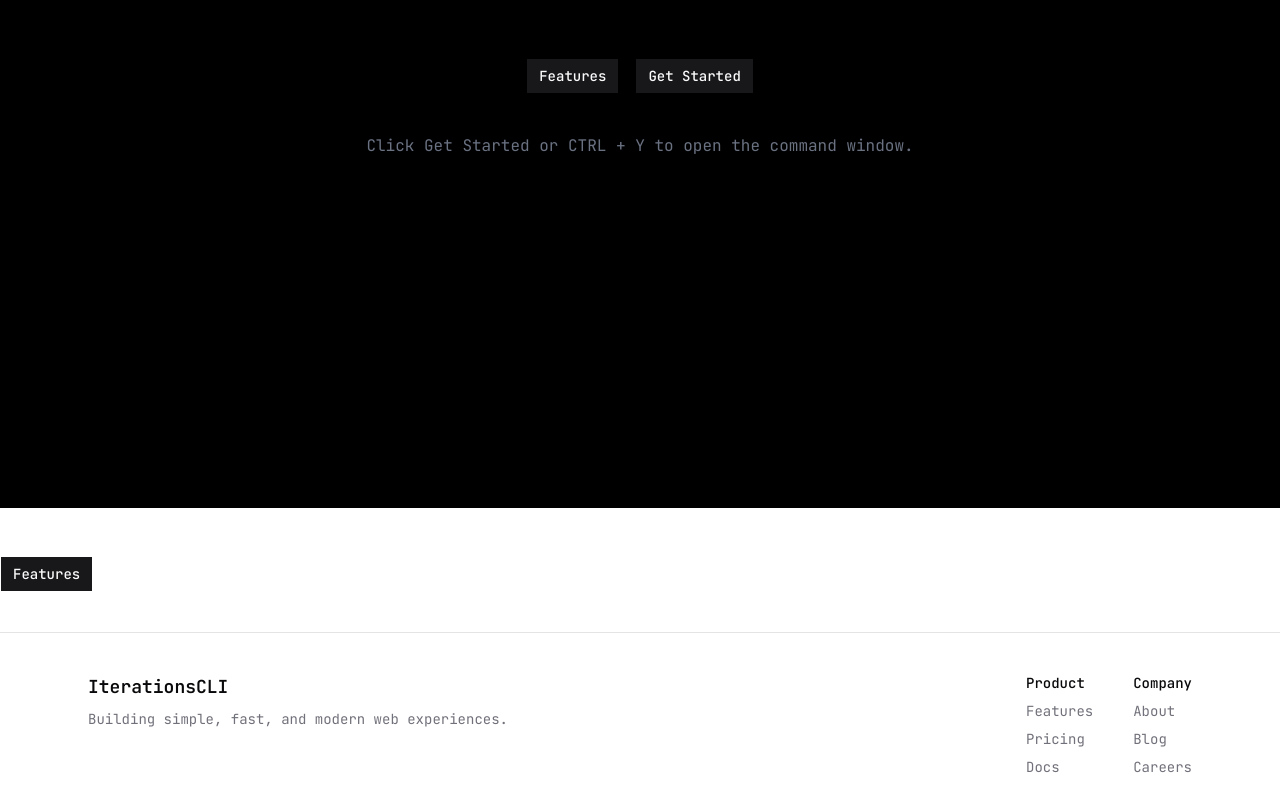
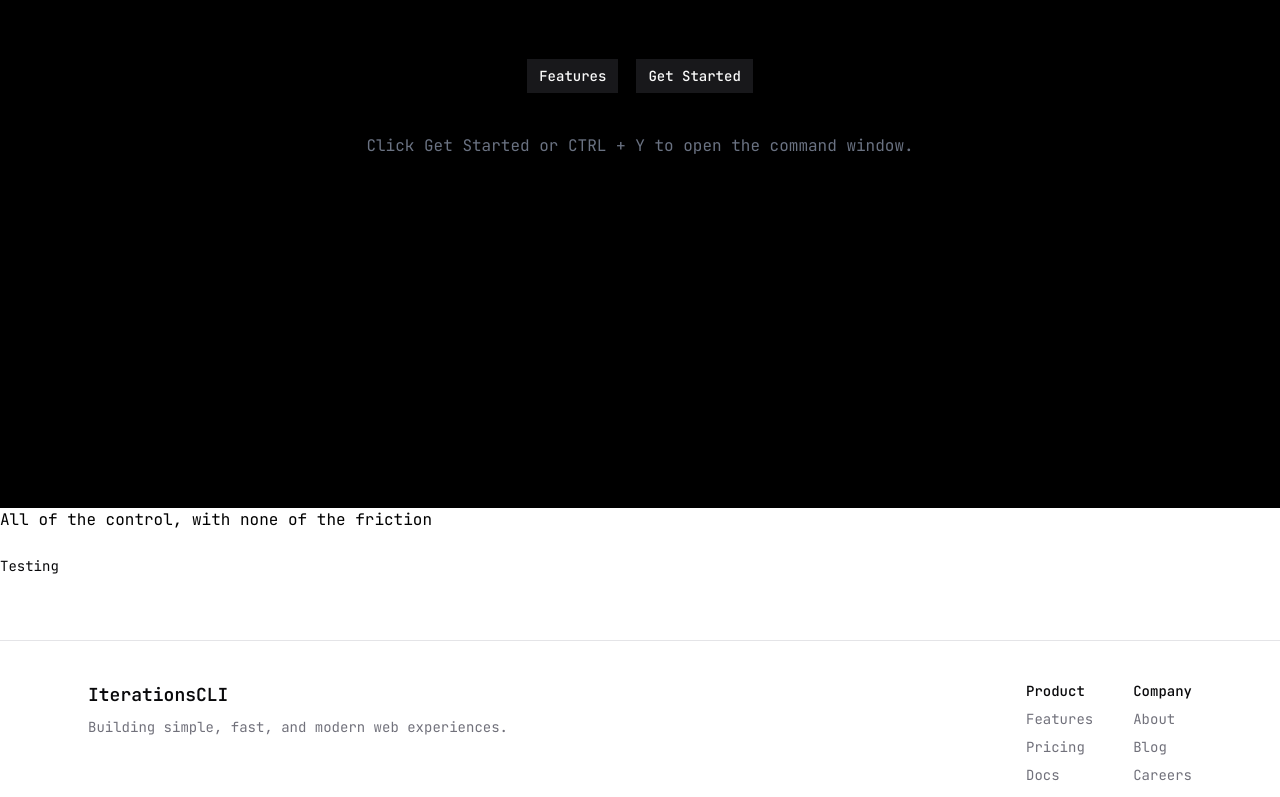
Before and after one commit to sukunaidev/iterationscli, a Next.js app: page / in a window 1280 px wide. Shown: the part 380-1177 px from the top of the page. Built offline with nearby package versions, Linux system fonts and the light colour scheme.

Commit message:
Added a carousel to the features page

```diff
--- a/app/page.tsx
+++ b/app/page.tsx
@@ -4,6 +4,7 @@
 import Hero from "@/components/marketing/Hero"
 import Time from "@/components/Time"
 import Footer from "@/components/marketing/Footer"
+import Features from "@/components/marketing/Features"
 
 export default function Page() {
 
@@ -12,11 +13,7 @@
     <div className="">
       <Time />
       <Hero />
-      <div>
-        <div className="h-1/2 bg-white">
-          <Button className="mt-12">Features</Button>
-        </div>
-      </div>
+      <Features />
       <Footer />
     </div >
   )
--- a/components/marketing/Features.tsx
+++ b/components/marketing/Features.tsx
@@ -0,0 +1,46 @@
+import React from "react";
+import { Carousel, CarouselContent, CarouselItem } from "../ui/carousel";
+import { Card } from "../ui/card";
+
+
+function Features(){
+  return (
+    <div className="bg-white">
+      <h2 className="text-black">
+        All of the control, with none of the friction
+
+      </h2>
+      <Carousel>
+        <CarouselContent>
+          <CarouselItem>
+            <Card>
+              Testing
+            </Card>
+          </CarouselItem>
+          <CarouselItem>
+            <Card>
+              Testing
+            </Card>
+          </CarouselItem>
+          <CarouselItem>
+            <Card>
+              Testing
+            </Card>
+          </CarouselItem>
+          <CarouselItem>
+            <Card>
+              Testing
+            </Card>
+          </CarouselItem>
+          <CarouselItem >
+            <Card>
+              Testing
+            </Card>
+          </CarouselItem>
+        </CarouselContent>
+      </Carousel>
+    </div>
+  )
+};
+
+export default Features;
--- /dev/null
+++ b/components/ui/carousel.tsx
@@ -0,0 +1,242 @@
+"use client"
+
+import * as React from "react"
+import useEmblaCarousel, {
+  type UseEmblaCarouselType,
+} from "embla-carousel-react"
+
+import { cn } from "@/lib/utils"
+import { Button } from "@/components/ui/button"
+import { RiArrowLeftSLine, RiArrowRightSLine } from "@remixicon/react"
+
+type CarouselApi = UseEmblaCarouselType[1]
+type UseCarouselParameters = Parameters<typeof useEmblaCarousel>
+type CarouselOptions = UseCarouselParameters[0]
+type CarouselPlugin = UseCarouselParameters[1]
+
+type CarouselProps = {
+  opts?: CarouselOptions
+  plugins?: CarouselPlugin
+  orientation?: "horizontal" | "vertical"
+  setApi?: (api: CarouselApi) => void
+}
+
+type CarouselContextProps = {
+  carouselRef: ReturnType<typeof useEmblaCarousel>[0]
+  api: ReturnType<typeof useEmblaCarousel>[1]
+  scrollPrev: () => void
+  scrollNext: () => void
+  canScrollPrev: boolean
+  canScrollNext: boolean
+} & CarouselProps
+
+const CarouselContext = React.createContext<CarouselContextProps | null>(null)
+
+function useCarousel() {
+  const context = React.useContext(CarouselContext)
+
+  if (!context) {
+    throw new Error("useCarousel must be used within a <Carousel />")
+  }
+
+  return context
+}
+
+function Carousel({
+  orientation = "horizontal",
+  opts,
+  setApi,
+  plugins,
+  className,
+  children,
+  ...props
+}: React.ComponentProps<"div"> & CarouselProps) {
+  const [carouselRef, api] = useEmblaCarousel(
+    {
+      ...opts,
+      axis: orientation === "horizontal" ? "x" : "y",
+    },
+    plugins
+  )
+  const [canScrollPrev, setCanScrollPrev] = React.useState(false)
+  const [canScrollNext, setCanScrollNext] = React.useState(false)
+
+  const onSelect = React.useCallback((api: CarouselApi) => {
+    if (!api) return
+    setCanScrollPrev(api.canScrollPrev())
+    setCanScrollNext(api.canScrollNext())
+  }, [])
+
+  const scrollPrev = React.useCallback(() => {
+    api?.scrollPrev()
+  }, [api])
+
+  const scrollNext = React.useCallback(() => {
+    api?.scrollNext()
+  }, [api])
+
+  const handleKeyDown = React.useCallback(
+    (event: React.KeyboardEvent<HTMLDivElement>) => {
+      if (event.key === "ArrowLeft") {
+        event.preventDefault()
+        scrollPrev()
+      } else if (event.key === "ArrowRight") {
+        event.preventDefault()
+        scrollNext()
+      }
+    },
+    [scrollPrev, scrollNext]
+  )
+
+  React.useEffect(() => {
+    if (!api || !setApi) return
+    setApi(api)
+  }, [api, setApi])
+
+  React.useEffect(() => {
+    if (!api) return
+    onSelect(api)
+    api.on("reInit", onSelect)
+    api.on("select", onSelect)
+
+    return () => {
+      api?.off("select", onSelect)
+    }
+  }, [api, onSelect])
+
+  return (
+    <CarouselContext.Provider
+      value={{
+        carouselRef,
+        api: api,
+        opts,
+        orientation:
+          orientation || (opts?.axis === "y" ? "vertical" : "horizontal"),
+        scrollPrev,
+        scrollNext,
+        canScrollPrev,
+        canScrollNext,
+      }}
+    >
+      <div
+        onKeyDownCapture={handleKeyDown}
+        className={cn("relative", className)}
+        role="region"
+        aria-roledescription="carousel"
+        data-slot="carousel"
+        {...props}
+      >
+        {children}
+      </div>
+    </CarouselContext.Provider>
+  )
+}
+
+function CarouselContent({ className, ...props }: React.ComponentProps<"div">) {
+  const { carouselRef, orientation } = useCarousel()
+
+  return (
+    <div
+      ref={carouselRef}
+      className="overflow-hidden"
+      data-slot="carousel-content"
+    >
+      <div
+        className={cn(
+          "flex",
+          orientation === "horizontal" ? "-ml-4" : "-mt-4 flex-col",
+          className
+        )}
+        {...props}
+      />
+    </div>
+  )
+}
+
+function CarouselItem({ className, ...props }: React.ComponentProps<"div">) {
+  const { orientation } = useCarousel()
+
+  return (
+    <div
+      role="group"
+      aria-roledescription="slide"
+      data-slot="carousel-item"
+      className={cn(
+        "min-w-0 shrink-0 grow-0 basis-full",
+        orientation === "horizontal" ? "pl-4" : "pt-4",
+        className
+      )}
+      {...props}
+    />
+  )
+}
+
+function CarouselPrevious({
+  className,
+  variant = "outline",
+  size = "icon-sm",
+  ...props
+}: React.ComponentProps<typeof Button>) {
+  const { orientation, scrollPrev, canScrollPrev } = useCarousel()
+
+  return (
+    <Button
+      data-slot="carousel-previous"
+      variant={variant}
+      size={size}
+      className={cn(
+        "absolute touch-manipulation rounded-full",
+        orientation === "horizontal"
+          ? "top-1/2 -left-12 -translate-y-1/2"
+          : "-top-12 left-1/2 -translate-x-1/2 rotate-90",
+        className
+      )}
+      disabled={!canScrollPrev}
+      onClick={scrollPrev}
+      {...props}
+    >
+      <RiArrowLeftSLine />
+      <span className="sr-only">Previous slide</span>
+    </Button>
+  )
+}
+
+function CarouselNext({
+  className,
+  variant = "outline",
+  size = "icon-sm",
+  ...props
+}: React.ComponentProps<typeof Button>) {
+  const { orientation, scrollNext, canScrollNext } = useCarousel()
+
+  return (
+    <Button
+      data-slot="carousel-next"
+      variant={variant}
+      size={size}
+      className={cn(
+        "absolute touch-manipulation rounded-full",
+        orientation === "horizontal"
+          ? "top-1/2 -right-12 -translate-y-1/2"
+          : "-bottom-12 left-1/2 -translate-x-1/2 rotate-90",
+        className
+      )}
+      disabled={!canScrollNext}
+      onClick={scrollNext}
+      {...props}
+    >
+      <RiArrowRightSLine />
+      <span className="sr-only">Next slide</span>
+    </Button>
+  )
+}
+
+export {
+  type CarouselApi,
+  Carousel,
+  CarouselContent,
+  CarouselItem,
+  CarouselPrevious,
+  CarouselNext,
+  useCarousel,
+}
--- a/package.json
+++ b/package.json
@@ -19,6 +19,7 @@
     "class-variance-authority": "^0.7.1",
     "clsx": "^2.1.1",
     "cmdk": "^1.1.1",
+    "embla-carousel-react": "^8.6.0",
     "motion": "^12.38.0",
     "next": "^16.2.4",
     "next-themes": "^0.4.6",
```
Also changed, not shown: 1 other file (tests, documents, lock files or other folders).
